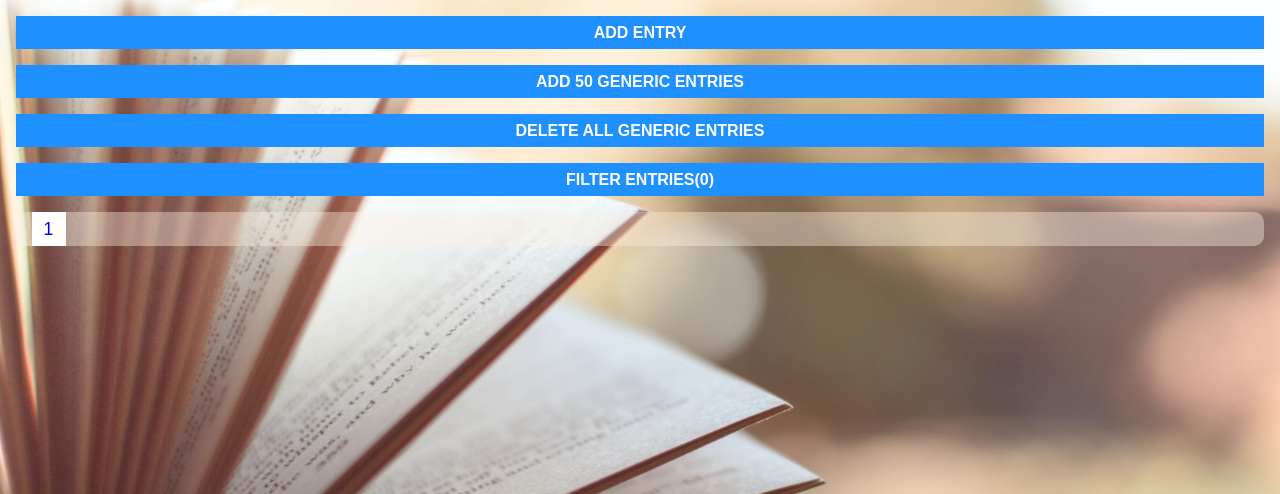
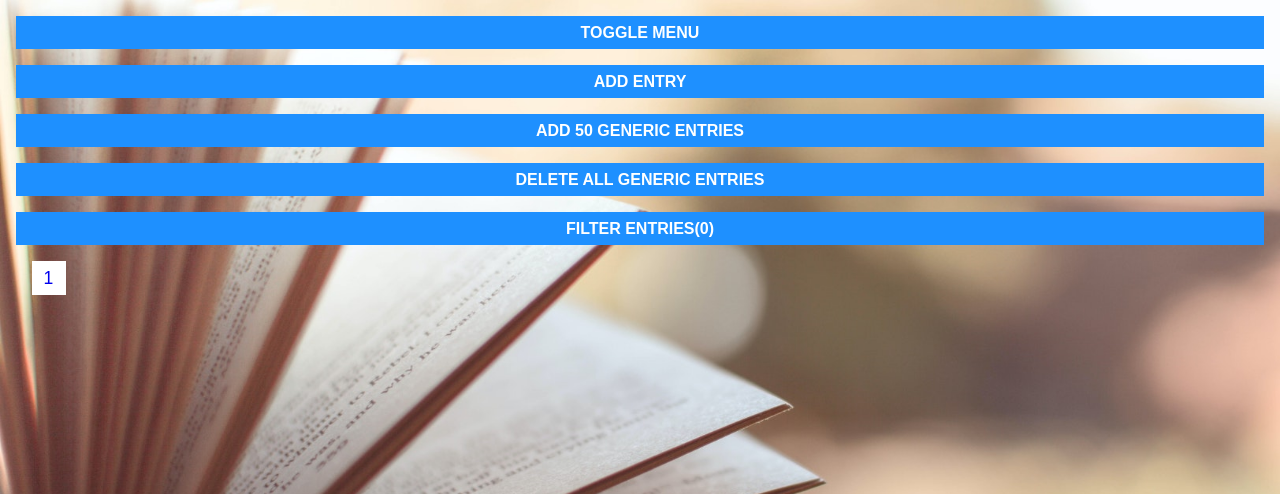
Before and after one commit to grd-hub/myhomepage_new, a Django app: page /guestbook/ in a window 1280 px wide. Shown: the top 494 px of the page. Run offline with Django 4.2, Linux system fonts and the light colour scheme; data that the repository does not hold is empty; some libraries are stand-ins or nearby versions.

Commit message:
fixed pagi-box

```diff
--- a/guestbook/static/guestbook/css/guestbook_style.css
+++ b/guestbook/static/guestbook/css/guestbook_style.css
@@ -122,30 +146,20 @@ textarea {
 .main_button:hover {
     background-color: #ccc;
 }
+.toggle_menu_btn {
+    cursor: pointer;
+    margin-top: 1rem;
+    height: 33px;
+    width: 100%;
+    border: none;
+    background: dodgerblue;
+    font-size: 1rem;
+    color: white;
+}
+.toggle_menu_btn:hover {
+    background-color: #ccc;
+}
 /* --- END MAIN BUTTONS ---  */
-
-
-/* --- START MESSAGES --- */
-.alert {
-  padding: 20px;
-  background-color: DarkSalmon;
-  color: white;
-}
-
-.closebtn {
-  margin-left: 15px;
-  color: white;
-  font-weight: bold;
-  float: right;
-  font-size: 22px;
-  line-height: 20px;
-  cursor: pointer;
-  transition: 0.3s;
-}
-.closebtn:hover {
-  color: black;
-}
-/* --- END MESSAGES --- */
 
 
 /* --- START FILTER AREA --- */
@@ -215,40 +202,31 @@ textarea {
 /* --- END MAIN AREA ---  */
 
 
-/* --- START PAGINATION --- */
-#pagination {
-    display: flex;
-    width: 100%;
-    margin: auto auto auto 1rem;
+/* --- START guestbook-card --- */
+.guestbook-card {
+    background-color: white;
+    border: 1px solid black;
+    border-radius: 10px;
 }
-#pagination a {
+.guestbook-card h2 {
+    padding: 8px 8px 4px 8px;
+}
+.guestbook-card p {
+    padding: 8px;
+}
+.guestbook-card a {
     text-decoration: none;
+    margin: 0 8px;
+    color: brown;
+}
+.guestbook-author {
+    color: DarkBlue;
     font-size: 1.1rem;
-    margin-right: 1px;
 }
-.page-link-selected {
-    display: flex;
-    align-items: center;
-    justify-content: center;
-    background-color: white;
-    height: 34px;
-    width: 34px;
+.spacer {
+    height: 8px;
 }
-.page-link {
-    display: flex;
-    align-items: center;
-    justify-content: center;
-    height: 34px;
-    width: 34px;
-}
-.page-link-bg {
-    display: flex;
-    align-items: center;
-    justify-content: center;
-    height: 34px;
-    width: 54px;
-}
-/* --- END PAGINATION --- */
+/* --- END guestbook-card --- */
 
 
 /* --- START DETAIL VIEW ---  */
@@ -335,6 +313,43 @@ textarea {
 /* --- END DELETE VIEW --- */
 
 
+/* --- START PAGINATION --- */
+#pagination {
+    display: flex;
+    flex-wrap: wrap;
+    margin: auto auto auto 1rem;
+}
+#pagination a {
+    display: flex;
+    text-decoration: none;
+    font-size: 1.1rem;
+    margin-right: 1px;
+}
+.page-link-selected {
+    display: flex;
+    align-items: center;
+    justify-content: center;
+    background-color: white;
+    height: 34px;
+    width: 34px;
+}
+.page-link {
+    display: flex;
+    align-items: center;
+    justify-content: center;
+    height: 34px;
+    width: 34px;
+}
+.page-link-bg {
+    display: flex;
+    align-items: center;
+    justify-content: center;
+    height: 34px;
+    width: 54px;
+}
+/* --- END PAGINATION --- */
+
+
 .go_back_button {
     display: block;
     margin: 1rem 1rem;
--- a/guestbook/static/guestbook/js/guestbook_javascript.js
+++ b/guestbook/static/guestbook/js/guestbook_javascript.js
@@ -3,6 +3,7 @@
 $(":radio").checkboxradio();
 $("#filter_button").button();
 /* --- END jQuery / UI ---*/
+
 
 /* --- START collapsible JS --- */
 const coll = document.getElementsByClassName("collapsible");
@@ -18,3 +19,10 @@ for (let i = 0; i < coll.length; i++) {
   });
 }
 /* --- END collapsible JS --- */
+
+
+/* --- START TOGGLE MENU --- */
+$("#toggle_menu_btn").click(function(){
+    $(".main_menu").toggle();
+});
+/* --- END TOGGLE MENU --- */
--- a/guestbook/templates/guestbook/base.html
+++ b/guestbook/templates/guestbook/base.html
@@ -14,8 +14,6 @@
     <link rel="stylesheet" type="text/css" href="{% static 'guestbook/css/guestbook_style.css' %}">
     <style>
 
-
-
     </style>
 </head>
 <body>
@@ -26,5 +24,6 @@
     </main>
 
     <script type="text/javascript" src="{% static 'guestbook/js/guestbook_javascript.js' %}"></script>
+
 </body>
 </html>
--- a/guestbook/templates/guestbook/guestbook_createview.html
+++ b/guestbook/templates/guestbook/guestbook_createview.html
@@ -4,11 +4,9 @@
 
 {% block content %}
 
-<a class="go_back_button" href="{% url 'guestbook:list_entries_final' %}">
+<a onclick="javascript:history.back();" class="go_back_button" href="">
     <i class="fa-solid fa-circle-chevron-left fa-2xl"></i> Go back
 </a>
-
-
 
 <form method="POST" action="">
     {% csrf_token %}
--- a/guestbook/templates/guestbook/guestbook_css_grid_final.html
+++ b/guestbook/templates/guestbook/guestbook_css_grid_final.html
@@ -39,26 +39,32 @@
 
 <div id="css_grid_base">
 
+
     <div class="item_header">
-        <a class="main_link" href="{% url 'guestbook:guestbook_createview' %}">
+
+            <button id="toggle_menu_btn" class="toggle_menu_btn"><strong>TOGGLE MENU</strong></button>
+
+            <a class="main_link main_menu" href="{% url 'guestbook:guestbook_createview' %}">
                 <p><strong>ADD ENTRY</strong></p>
             </a>
 
-        <form method="POST" action="">
+            <form class="main_menu" method="POST" action="">
                 {% csrf_token %}
                 <input name="add" value="50" hidden type="text">
                 <button class="main_button" type="submit"><strong>ADD 50 GENERIC ENTRIES</strong></button>
             </form>
 
-        <form method="POST" action="">
+            <form class="main_menu" method="POST" action="">
                 {% csrf_token %}
                 <input name="delete" value="generic" hidden type="text">
                 <button class="main_button" type="submit"><strong>DELETE ALL GENERIC ENTRIES</strong></button>
             </form>
 
-        <button id="btn-col" type="button" class="collapsible">
+            <button id="btn-col" type="button" class="collapsible main_menu">
                 <strong>FILTER ENTRIES({{ sum_all_entries }})</strong>
             </button>
+
+
 
         <section id="filter" class="content">
             <form method="GET" action="">
@@ -215,11 +221,13 @@
                             <a href="{% url 'guestbook:guestbook_detailview' guestbook.slug %}"><strong>READ MORE</strong></a>
                             <a href="{% url 'guestbook:guestbook_updateview' guestbook.slug %}"><strong>UPDATE</strong></a>
                             <a href="{% url 'guestbook:guestbook_deleteview' guestbook.slug %}"><strong>DELETE</strong></a>
-                        <div class="spacer"></div>
+
                     </div>
                 {% endfor %}
             </div>
 
+
+        </section>
             <div id="pagination">
     {% if guestbook_page_obj.has_previous %}
         <a class="page-link-bg" href="{% my_url 1 'page' request.GET.urlencode %}">First</a>
@@ -243,7 +251,15 @@
         <a class="page-link-bg" href="{% my_url guestbook_page_obj.paginator.num_pages 'page' request.GET.urlencode %}">Last</a>
     {% endif %}
 </div>
-        </section>
+
+
+
     </div>
+
+
+
+
+
 </div>
+
 {% endblock %}
--- a/guestbook/templates/guestbook/guestbook_deleteview.html
+++ b/guestbook/templates/guestbook/guestbook_deleteview.html
@@ -3,7 +3,7 @@
 {% block title %}Mathias Freiwald | Web development{% endblock %}
 
 {% block content %}
-<a class="go_back_button" href="{% url 'guestbook:list_entries_final' %}">
+<a onclick="javascript:history.back();" class="go_back_button" href="">
     <i class="fa-solid fa-circle-chevron-left fa-2xl"></i> Go back
 </a>
 <form method="POST" action="">
--- a/guestbook/templates/guestbook/guestbook_detailview.html
+++ b/guestbook/templates/guestbook/guestbook_detailview.html
@@ -3,7 +3,7 @@
 {% block title %}Mathias Freiwald | Web development{% endblock %}
 
 {% block content %}
-<a class="go_back_button" href="{% url 'guestbook:list_entries_final' %}">
+<a onclick="javascript:history.back();" class="go_back_button" href="">
     <i class="fa-solid fa-circle-chevron-left fa-2xl"></i> Go back
 </a>
 <section id="detail_view">
--- a/guestbook/templates/guestbook/guestbook_updateview.html
+++ b/guestbook/templates/guestbook/guestbook_updateview.html
@@ -3,7 +3,7 @@
 {% block title %}Mathias Freiwald | Web development{% endblock %}
 
 {% block content %}
-<a class="go_back_button" href="{% url 'guestbook:list_entries_final' %}">
+<a onclick="javascript:history.back();" class="go_back_button" href="">
     <i class="fa-solid fa-circle-chevron-left fa-2xl"></i> Go back
 </a>
 <form method="post">
--- a/guestbook/views.py
+++ b/guestbook/views.py
@@ -97,6 +97,12 @@ def list_entries_final(request):
         page_number = request.GET.get('page')
         guestbook_page_obj = paginated_filtered_guestbook.get_page(page_number)
         nums = "a" * guestbook_page_obj.paginator.num_pages
+        print()
+        print('-------------------')
+        print(nums)
+        print('-------------------')
+        print()
+
 
         sum_all_entries = Guestbook.objects.count()
 
```
Also changed, not shown: other parts of guestbook/static/guestbook/css/guestbook_style.css (+25 -28 lines). Lines whose indentation alone changed are shown as unchanged.
